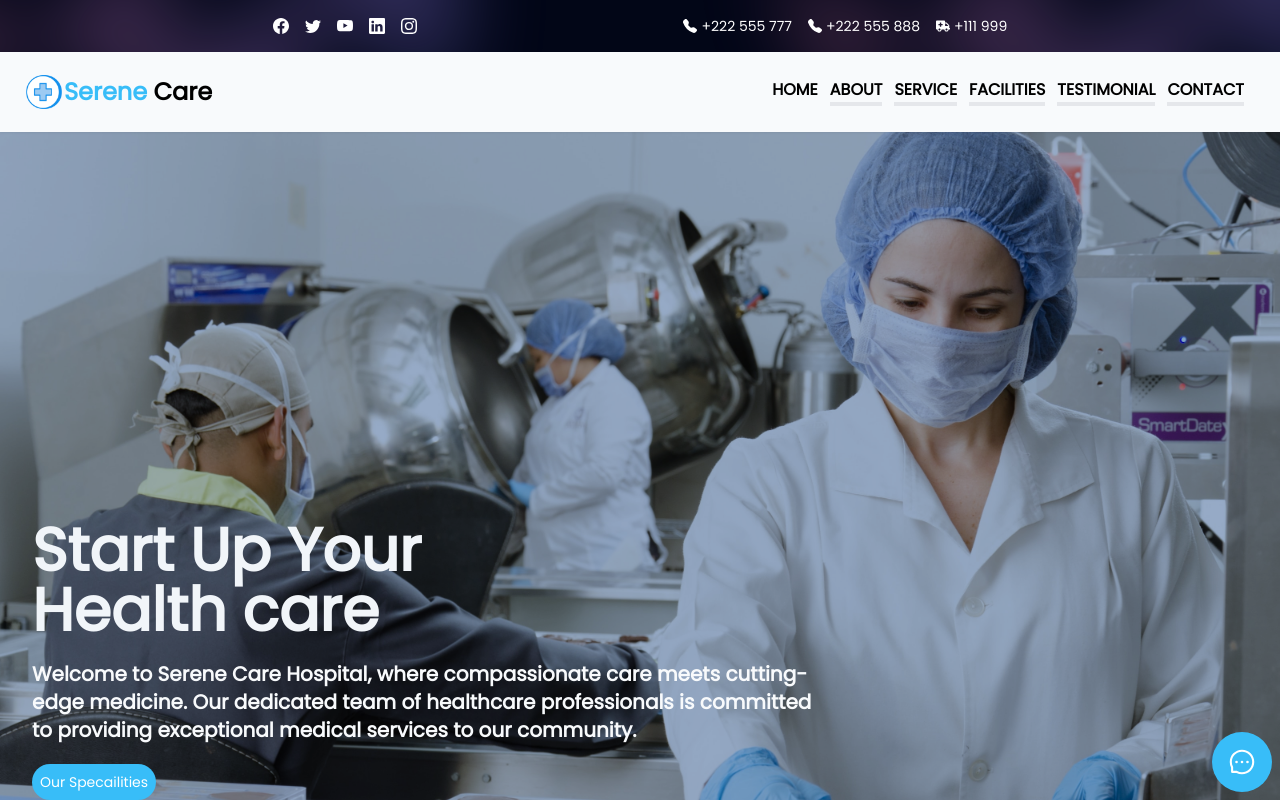
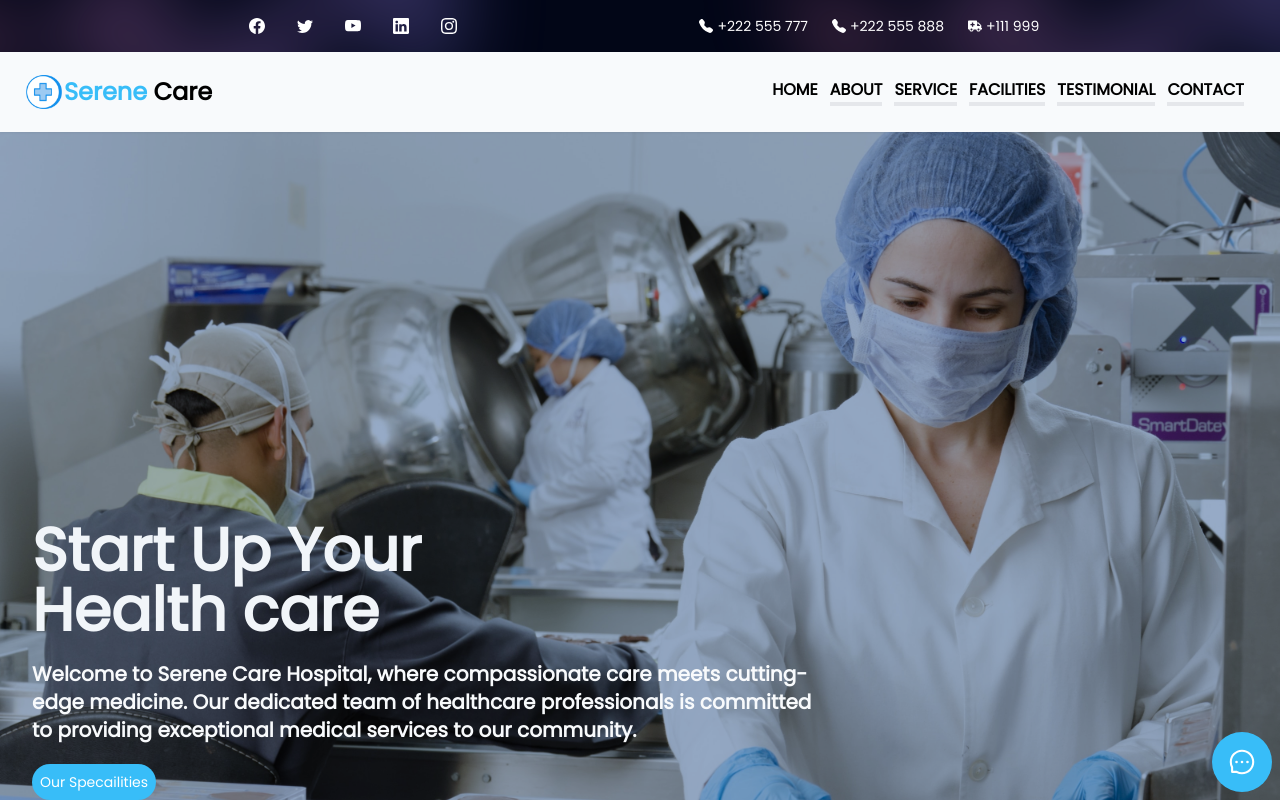
Before and after one commit to Maneesha-Maduranga/Serena_care_Hospital, a React (Vite) app: page / in a window 1280 px wide. Shown: the top 800 px of the page. Built offline with nearby package versions, Linux system fonts and the light colour scheme.

Commit message:
Changing navbar logo

```diff
--- a/src/Component/Banner.jsx
+++ b/src/Component/Banner.jsx
@@ -39,15 +39,15 @@
       </div>
       {/* content */}
 
-      <div className='flex items-center justify-evenly flex-col md:flex-row gap-2'>
-        <div className='inline-flex gap-4 flex-row  items-center cursor-pointer my-2'>
+      <div className='flex items-center  justify-evenly flex-col md:flex-row gap-2'>
+        <div className='flex  flex-row gap-8 items-center cursor-pointer p-2'>
           <BsFacebook color='white' />
           <BsTwitter color='white' />
           <BsYoutube color='white' />
           <BsLinkedin color='white' />
           <BsInstagram color='white' />
         </div>
-        <div className='flex flex-row gap-4'>
+        <div className='flex flex-row gap-6'>
           <div className='inline-flex  items-center gap-0 md:gap-1 text-sm flex-col md:flex-row'>
             <span className='inline-block '>
               <BsTelephoneFill />
```
